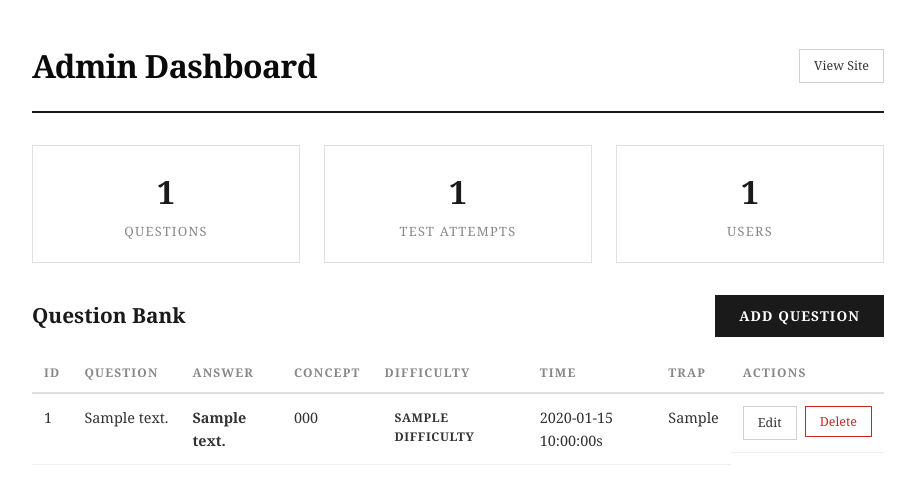
After one commit to akki95/scorequanta, a FastAPI app: template app/templates/admin.html in a window 1280 px wide. The commit adds this page. Shown: the top 504 px of the page, without its empty margins (182-1097 px from the left). Run offline with FastAPI, Linux system fonts and the light colour scheme; the template is opened without the code that fills it: most values are stand-ins (such as "Sample title", 1, 10 or a date in 2020); parts of the project's set-up code (start-up, migrations or seed data) failed here and were passed over.

Commit message:
Create a comprehensive admin dashboard for managing questions
Refactor the application to introduce a dedicated admin dashboard at `/admin`, replacing the old `/add-question` route. This update includes functionality for listing, adding, editing, and deleting questions, along with displaying site statistics. The landing page has been streamlined to be strictly user-facing.

Replit-Commit-Author: Agent
Replit-Commit-Session-Id: d2250492-5e51-458a-818f-68df06453df0
Replit-Commit-Checkpoint-Type: full_checkpoint
Replit-Commit-Event-Id: bd4ebdcf-7132-4d32-93e2-eb3d0c0bebac
Replit-Commit-Screenshot-Url: https://storage.googleapis.com/screenshot-production-us-central1/bcf465ac-a309-429a-97d5-8fb15252a3de/d2250492-5e51-458a-818f-68df06453df0/fk7YOAc
Replit-Helium-Checkpoint-Created: true

```diff
--- a/app/main.py
+++ b/app/main.py
@@ -239,14 +239,31 @@ async def report_status(attempt_id: int, db: AsyncSession = Depends(get_db)):
     })
 
 
-@app.get("/add-question", response_class=HTMLResponse)
+@app.get("/admin", response_class=HTMLResponse)
+async def admin_dashboard(request: Request, db: AsyncSession = Depends(get_db)):
+    result = await db.execute(select(Question).order_by(Question.id.desc()))
+    questions_list = result.scalars().all()
+    attempts_result = await db.execute(select(func.count(TestAttempt.id)))
+    total_attempts = attempts_result.scalar() or 0
+    users_result = await db.execute(select(func.count(User.id)))
+    total_users = users_result.scalar() or 0
+    return templates.TemplateResponse("admin.html", {
+        "request": request,
+        "questions": questions_list,
+        "total_questions": len(questions_list),
+        "total_attempts": total_attempts,
+        "total_users": total_users,
+    }, headers={"Cache-Control": "no-cache, no-store, must-revalidate"})
+
+
+@app.get("/admin/add-question", response_class=HTMLResponse)
 async def add_question_form(request: Request):
     return templates.TemplateResponse("add_question.html", {
         "request": request,
     }, headers={"Cache-Control": "no-cache, no-store, must-revalidate"})
 
 
-@app.post("/add-question")
+@app.post("/admin/add-question")
 async def add_question(
     request: Request,
     question_text: str = Form(...),
@@ -277,7 +294,62 @@ async def add_question(
     )
     db.add(q)
     await db.commit()
-    return RedirectResponse(url="/add-question?success=1", status_code=303)
+    return RedirectResponse(url="/admin?success=added", status_code=303)
+
+
+@app.get("/admin/edit-question/{question_id}", response_class=HTMLResponse)
+async def edit_question_form(request: Request, question_id: int, db: AsyncSession = Depends(get_db)):
+    q = await db.get(Question, question_id)
+    if not q:
+        return RedirectResponse(url="/admin?error=not_found", status_code=303)
+    return templates.TemplateResponse("edit_question.html", {
+        "request": request,
+        "question": q,
+    }, headers={"Cache-Control": "no-cache, no-store, must-revalidate"})
+
+
+@app.post("/admin/edit-question/{question_id}")
+async def edit_question(
+    request: Request,
+    question_id: int,
+    question_text: str = Form(...),
+    option_a: str = Form(...),
+    option_b: str = Form(...),
+    option_c: str = Form(...),
+    option_d: str = Form(...),
+    correct_answer: str = Form(...),
+    concept: str = Form(...),
+    difficulty: str = Form(...),
+    ideal_time_seconds: int = Form(...),
+    trap_type: str = Form(None),
+    numeric_answer: float = Form(None),
+    db: AsyncSession = Depends(get_db),
+):
+    q = await db.get(Question, question_id)
+    if not q:
+        return RedirectResponse(url="/admin?error=not_found", status_code=303)
+    q.question_text = question_text
+    q.option_a = option_a
+    q.option_b = option_b
+    q.option_c = option_c
+    q.option_d = option_d
+    q.correct_answer = correct_answer.upper()
+    q.concept = concept
+    q.difficulty = difficulty
+    q.ideal_time_seconds = ideal_time_seconds
+    q.trap_type = trap_type if trap_type else None
+    q.numeric_answer = numeric_answer
+    await db.commit()
+    return RedirectResponse(url="/admin?success=updated", status_code=303)
+
+
+@app.post("/admin/delete-question/{question_id}")
+async def delete_question(question_id: int, db: AsyncSession = Depends(get_db)):
+    q = await db.get(Question, question_id)
+    if q:
+        await db.delete(q)
+        await db.commit()
+    return RedirectResponse(url="/admin?success=deleted", status_code=303)
 
 
 @app.get("/api/questions/count")
--- a/app/templates/add_question.html
+++ b/app/templates/add_question.html
@@ -9,13 +9,13 @@
 <body>
     <div class="container">
         <h1>Add Question</h1>
-        <p><a href="/" style="color: #555; font-size: 0.9rem;">Back to Home</a></p>
+        <p><a href="/admin" style="color: #555; font-size: 0.9rem;">Back to Admin Dashboard</a></p>
 
         {% if request.query_params.get('success') %}
         <div class="success-msg">Question added successfully.</div>
         {% endif %}
 
-        <form method="POST" action="/add-question">
+        <form method="POST" action="/admin/add-question">
             <div class="form-group">
                 <label>Question Text</label>
                 <textarea name="question_text" required></textarea>
--- /dev/null
+++ b/app/templates/admin.html
@@ -0,0 +1,199 @@
+<!DOCTYPE html>
+<html lang="en">
+<head>
+    <meta charset="UTF-8">
+    <meta name="viewport" content="width=device-width, initial-scale=1.0">
+    <title>Admin Dashboard - SAT Diagnostic</title>
+    <link rel="stylesheet" href="/static/style.css">
+    <style>
+        .admin-header {
+            display: flex;
+            justify-content: space-between;
+            align-items: center;
+            margin-bottom: 32px;
+            padding-bottom: 20px;
+            border-bottom: 2px solid #1a1a1a;
+        }
+        .admin-header h1 { margin-bottom: 0; }
+        .stats-row {
+            display: flex;
+            gap: 24px;
+            margin-bottom: 32px;
+        }
+        .stat-card {
+            flex: 1;
+            padding: 20px;
+            border: 1px solid #e0e0e0;
+            text-align: center;
+        }
+        .stat-card .stat-num {
+            font-size: 2rem;
+            font-weight: 700;
+            color: #1a1a1a;
+        }
+        .stat-card .stat-label {
+            font-size: 0.8rem;
+            text-transform: uppercase;
+            letter-spacing: 0.1em;
+            color: #888;
+            margin-top: 4px;
+        }
+        .questions-table {
+            width: 100%;
+            border-collapse: collapse;
+            margin-top: 16px;
+        }
+        .questions-table th {
+            text-align: left;
+            font-size: 0.75rem;
+            text-transform: uppercase;
+            letter-spacing: 0.1em;
+            color: #888;
+            padding: 10px 12px;
+            border-bottom: 2px solid #e0e0e0;
+        }
+        .questions-table td {
+            padding: 12px;
+            border-bottom: 1px solid #f0f0f0;
+            font-size: 0.9rem;
+            color: #333;
+            vertical-align: top;
+        }
+        .questions-table tr:hover { background: #fafafa; }
+        .q-text-cell {
+            max-width: 320px;
+            overflow: hidden;
+            text-overflow: ellipsis;
+            white-space: nowrap;
+        }
+        .badge {
+            display: inline-block;
+            padding: 2px 10px;
+            font-size: 0.75rem;
+            font-weight: 600;
+            text-transform: uppercase;
+            letter-spacing: 0.05em;
+            border-radius: 2px;
+        }
+        .badge-easy { background: #e8f5e9; color: #2e7d32; }
+        .badge-medium { background: #fff3e0; color: #e65100; }
+        .badge-hard { background: #fce4ec; color: #c62828; }
+        .actions { display: flex; gap: 8px; }
+        .btn-small {
+            padding: 6px 14px;
+            font-size: 0.78rem;
+            font-family: 'Georgia', serif;
+            border: 1px solid #d0d0d0;
+            background: #fff;
+            color: #333;
+            cursor: pointer;
+            text-decoration: none;
+            transition: all 0.15s;
+        }
+        .btn-small:hover { border-color: #1a1a1a; background: #f5f5f5; }
+        .btn-small.delete {
+            border-color: #c62828;
+            color: #c62828;
+        }
+        .btn-small.delete:hover { background: #fce4ec; }
+        .section-header {
+            display: flex;
+            justify-content: space-between;
+            align-items: center;
+            margin-bottom: 8px;
+        }
+        .section-header h2 { border: none; margin: 0; padding: 0; }
+        .empty-state {
+            text-align: center;
+            padding: 40px;
+            color: #888;
+        }
+        @media (max-width: 768px) {
+            .stats-row { flex-direction: column; gap: 12px; }
+            .questions-table { font-size: 0.85rem; }
+            .q-text-cell { max-width: 180px; }
+        }
+    </style>
+</head>
+<body>
+    <div class="container-wide">
+        <div class="admin-header">
+            <h1>Admin Dashboard</h1>
+            <a href="/" class="btn-small">View Site</a>
+        </div>
+
+        {% if request.query_params.get('success') == 'added' %}
+        <div class="success-msg">Question added successfully.</div>
+        {% elif request.query_params.get('success') == 'updated' %}
+        <div class="success-msg">Question updated successfully.</div>
+        {% elif request.query_params.get('success') == 'deleted' %}
+        <div class="success-msg">Question deleted successfully.</div>
+        {% endif %}
+        {% if request.query_params.get('error') == 'not_found' %}
+        <div class="success-msg" style="background:#fce4ec; border-color:#c62828; color:#c62828;">Question not found.</div>
+        {% endif %}
+
+        <div class="stats-row">
+            <div class="stat-card">
+                <div class="stat-num">{{ total_questions }}</div>
+                <div class="stat-label">Questions</div>
+            </div>
+            <div class="stat-card">
+                <div class="stat-num">{{ total_attempts }}</div>
+                <div class="stat-label">Test Attempts</div>
+            </div>
+            <div class="stat-card">
+                <div class="stat-num">{{ total_users }}</div>
+                <div class="stat-label">Users</div>
+            </div>
+        </div>
+
+        <div class="section-header">
+            <h2>Question Bank</h2>
+            <a href="/admin/add-question" class="btn-primary" style="padding: 10px 24px; font-size: 0.85rem;">Add Question</a>
+        </div>
+
+        {% if questions|length > 0 %}
+        <table class="questions-table">
+            <thead>
+                <tr>
+                    <th>ID</th>
+                    <th>Question</th>
+                    <th>Answer</th>
+                    <th>Concept</th>
+                    <th>Difficulty</th>
+                    <th>Time</th>
+                    <th>Trap</th>
+                    <th>Actions</th>
+                </tr>
+            </thead>
+            <tbody>
+                {% for q in questions %}
+                <tr>
+                    <td>{{ q.id }}</td>
+                    <td class="q-text-cell" title="{{ q.question_text }}">{{ q.question_text }}</td>
+                    <td><strong>{{ q.correct_answer }}</strong></td>
+                    <td>{{ q.concept }}</td>
+                    <td>
+                        <span class="badge badge-{{ q.difficulty }}">{{ q.difficulty }}</span>
+                    </td>
+                    <td>{{ q.ideal_time_seconds }}s</td>
+                    <td>{{ q.trap_type or '—' }}</td>
+                    <td class="actions">
+                        <a href="/admin/edit-question/{{ q.id }}" class="btn-small">Edit</a>
+                        <form method="POST" action="/admin/delete-question/{{ q.id }}" style="margin:0;" onsubmit="return confirm('Delete this question?');">
+                            <button type="submit" class="btn-small delete">Delete</button>
+                        </form>
+                    </td>
+                </tr>
+                {% endfor %}
+            </tbody>
+        </table>
+        {% else %}
+        <div class="empty-state">
+            <p>No questions yet. Click "Add Question" to get started.</p>
+        </div>
+        {% endif %}
+    </div>
+</body>
+</html>
--- a/app/templates/landing.html
+++ b/app/templates/landing.html
@@ -13,7 +13,7 @@
             <p class="subtitle">Predict your SAT score. Discover the fastest path to +100 points.</p>
             <a href="/test" class="btn-primary" id="startBtn">Start Test</a>
             <div id="noQuestions" style="display:none; margin-top: 20px;">
-                <p style="color: #b22222; font-size: 0.9rem;">No questions available yet. <a href="/add-question" style="color: #1a1a1a;">Add questions first</a>.</p>
+                <p style="color: #b22222; font-size: 0.9rem;">No questions are available at this time. Please check back later.</p>
             </div>
         </div>
     </div>
```
Also changed, not shown: app/templates/edit_question.html (added, +83 -0 lines).
